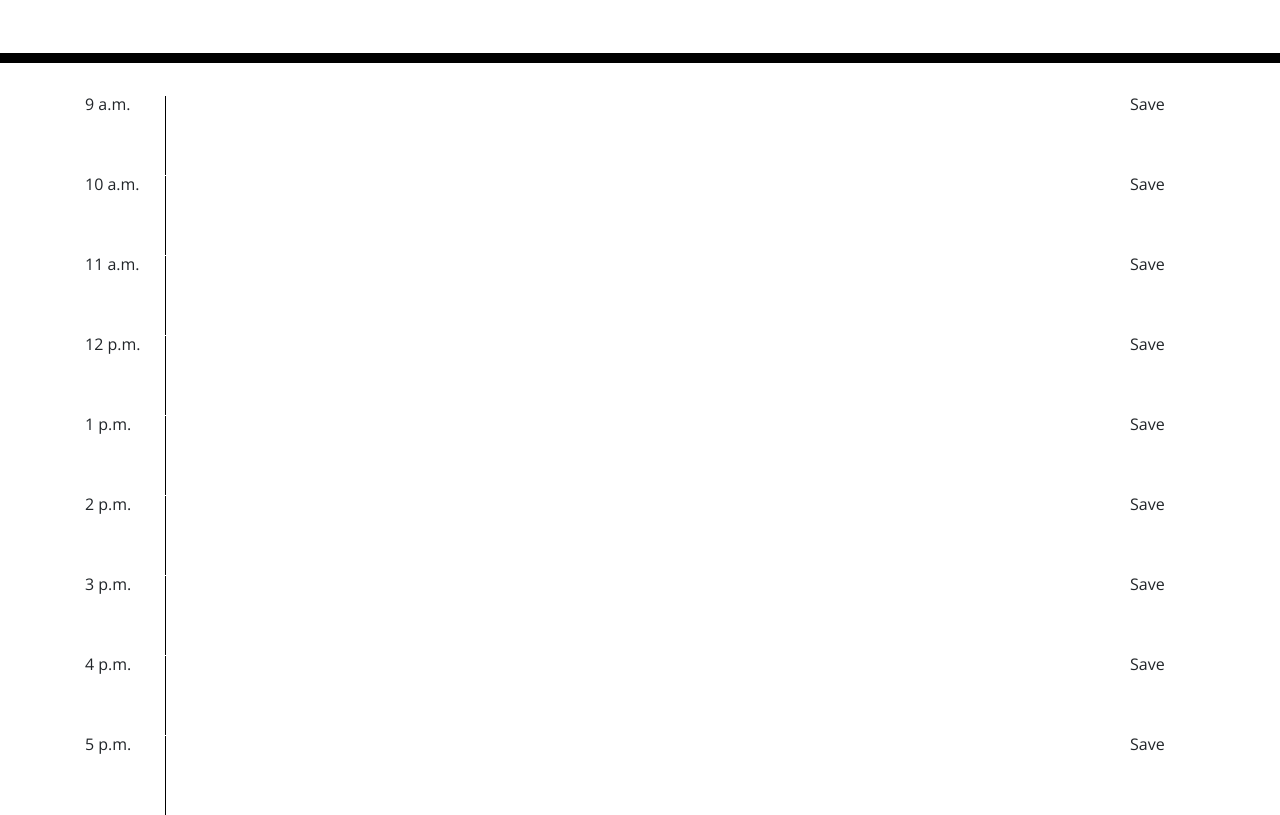
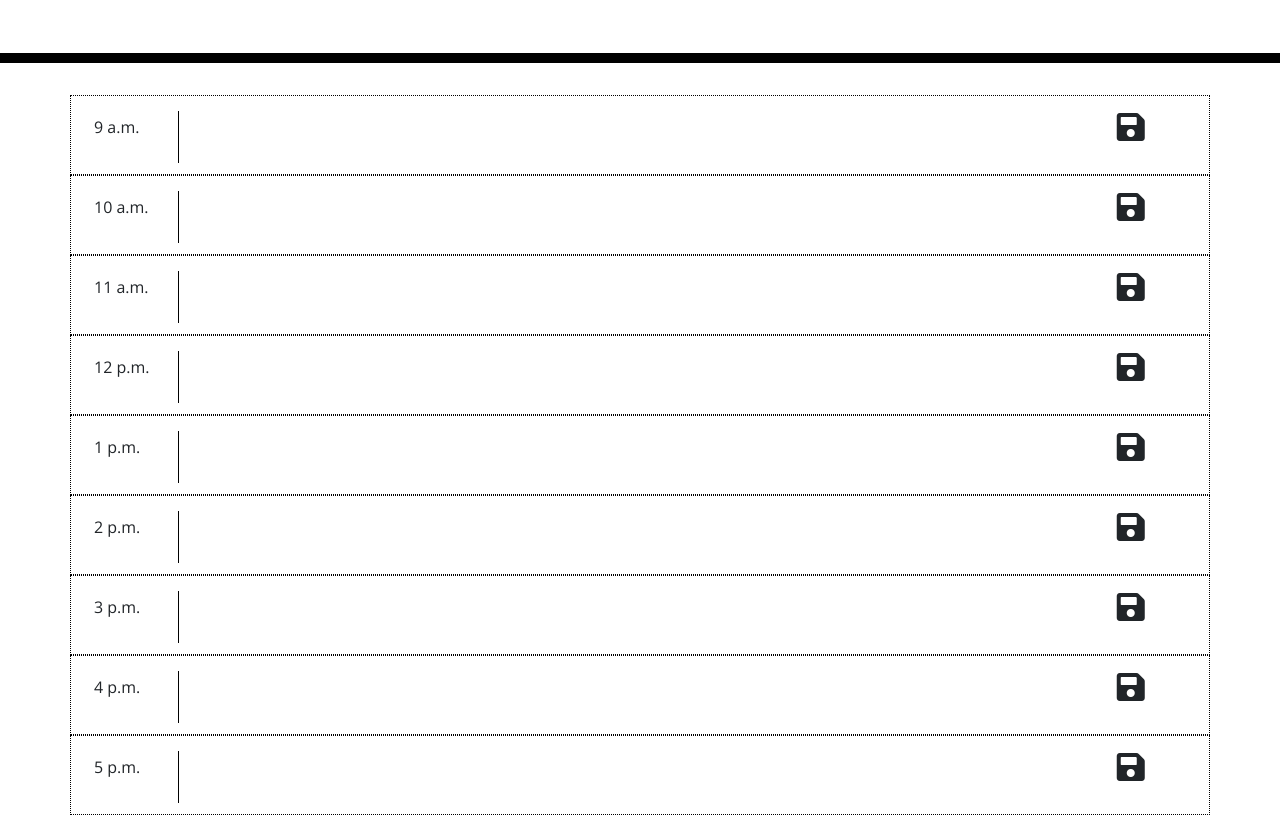
Before and after one commit to Zachattack221/workday-scheduler, a plain HTML site: page develop/index.html in a window 1280 px wide. Shown: the part 265-1080 px from the top of the page. Drawn offline with nearby package versions, Linux system fonts and the light colour scheme.

Commit message:
fixed layout of html elements to match more closely to aesthetics of challenge example gif, icon added for save column

```diff
--- a/develop/index.html
+++ b/develop/index.html
@@ -30,50 +30,52 @@
     </header>
     <div class="container">
       <div data-id="9a" class="row">
-        <div class="col-1">9 a.m.</div>
-        <textarea class="col-10 notes"></textarea>
-        <div class="col-1">Save</div>
+        <div class="col-1 p-2">9 a.m.</div>
+        <textarea class="col-10 notes "></textarea>
+        <div class="col-1 save"><i class="fas fa-save"></i></div>
       </div>
       <div data-id="10a" class="row">
-        <div class="col-1">10 a.m.</div>
+        <div class="col-1 p-2">10 a.m.</div>
         <textarea class="col-10 notes"></textarea>
-        <div class="col-1">Save</div>
+        <div><i class=" col-1 save fas fa-save"></i></div>
       </div>
       <div data-id="11a" class="row">
-        <div class="col-1">11 a.m.</div>
+        <div class="col-1 p-2">11 a.m.</div>
         <textarea class="col-10 notes"></textarea>
-        <div class="col-1">Save</div>
+        <div><i class=" col-1 save fas fa-save"></i></div>
       </div>
-      <!-- kept naming convention the same despite it being p.m. below -->
-      <div data-id="12p" class="row">
-        <div class="col-1">12 p.m.</div>
+
+      <!-- kept data-id naming convention the same despite it being p.m. below -->
+
+      <div data-id="12a" class="row">
+        <div class="col-1 p-2">12 p.m.</div>
         <textarea class="col-10 notes"></textarea>
-        <div class="col-1">Save</div>
+        <div><i class=" col-1 save fas fa-save"></i></div>
       </div>
       <div data-id="13a" class="row">
-        <div class="col-1">1 p.m.</div>
+        <div class="col-1 p-2">1 p.m.</div>
         <textarea class="col-10 notes"></textarea>
-        <div class="col-1">Save</div>
+        <div><i class=" col-1 save fas fa-save"></i></div>
       </div>
       <div data-id="14a" class="row">
-        <div class="col-1">2 p.m.</div>
+        <div class="col-1 p-2">2 p.m.</div>
         <textarea class="col-10 notes"></textarea>
-        <div class="col-1">Save</div>
+        <div><i class=" col-1 save fas fa-save"></i></div>
       </div>
       <div data-id="15a" class="row">
-        <div class="col-1">3 p.m.</div>
+        <div class="col-1 p-2">3 p.m.</div>
         <textarea class="col-10 notes"></textarea>
-        <div class="col-1">Save</div>
+        <div><i class=" col-1 save fas fa-save"></i></div>
       </div>
       <div data-id="16a" class="row">
-        <div class="col-1">4 p.m.</div>
+        <div class="col-1 p-2">4 p.m.</div>
         <textarea class="col-10 notes"></textarea>
-        <div class="col-1">Save</div>
+        <div><i class=" col-1 save fas fa-save"></i></div>
       </div>
       <div data-id="17a" class="row">
-        <div class="col-1">5 p.m.</div>
+        <div class="col-1 p-2">5 p.m.</div>
         <textarea class="col-10 notes"></textarea>
-        <div class="col-1">Save</div>
+        <div><i class=" col-1 save fas fa-save"></i></div>
       </div>
 
     <script src="https://cdnjs.cloudflare.com/ajax/libs/jquery/3.2.1/jquery.min.js"></script>
--- a/develop/style.css
+++ b/develop/style.css
@@ -24,6 +24,11 @@ textarea {
   font-size: 2rem;
 }
 
+.container .row{
+  border: 1px dotted black;
+  padding: 15px;
+}
+
 .description {
   white-space: pre-wrap;
 }
@@ -43,6 +48,12 @@ textarea {
   background-color: #ffffff;
   color: #000000;
   border-top: 1px dashed #000000;
+}
+
+/* made save icon, class .save slightly larger for aesthetics */
+
+.save {
+  font-size: 2rem;
 }
 
 .past {
```
